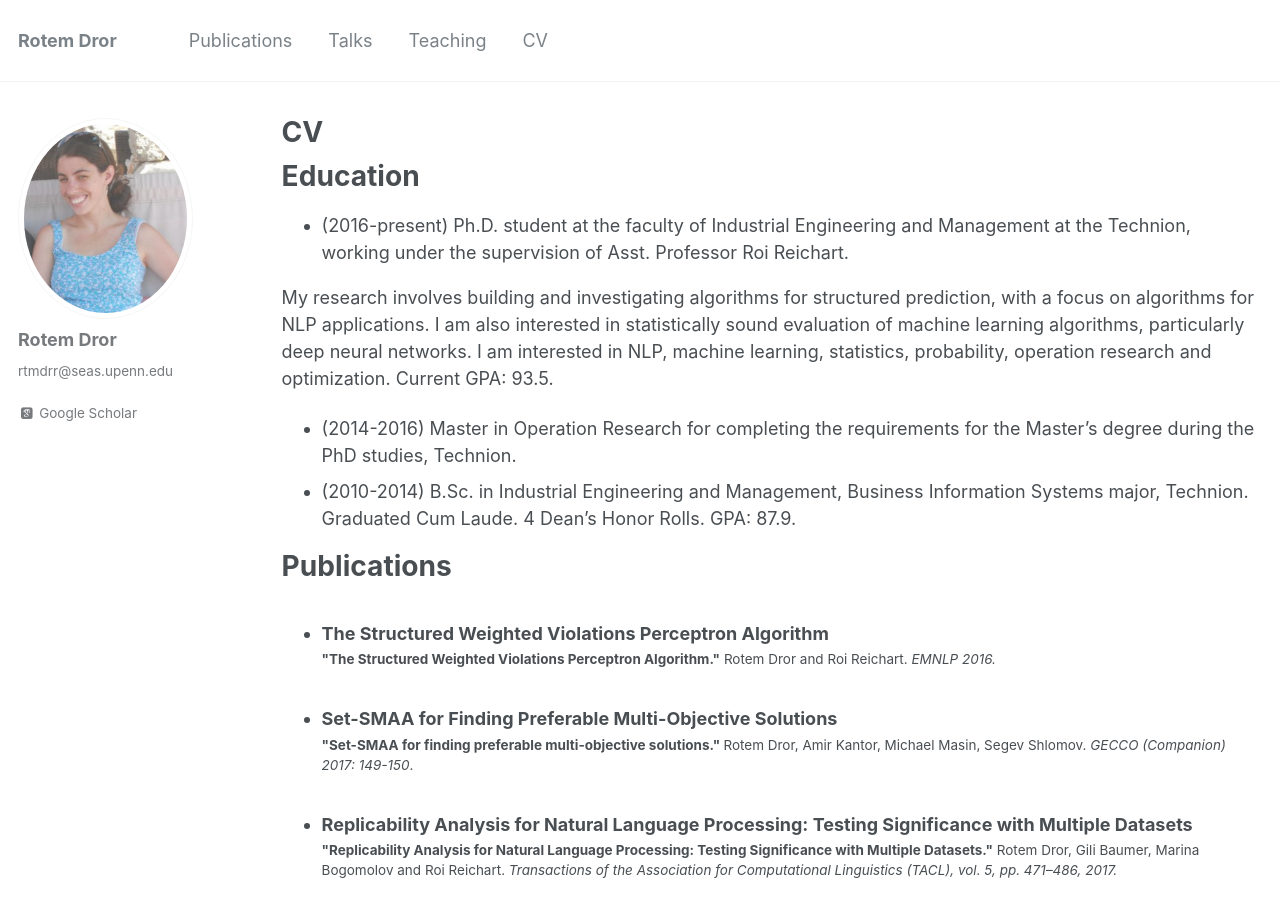
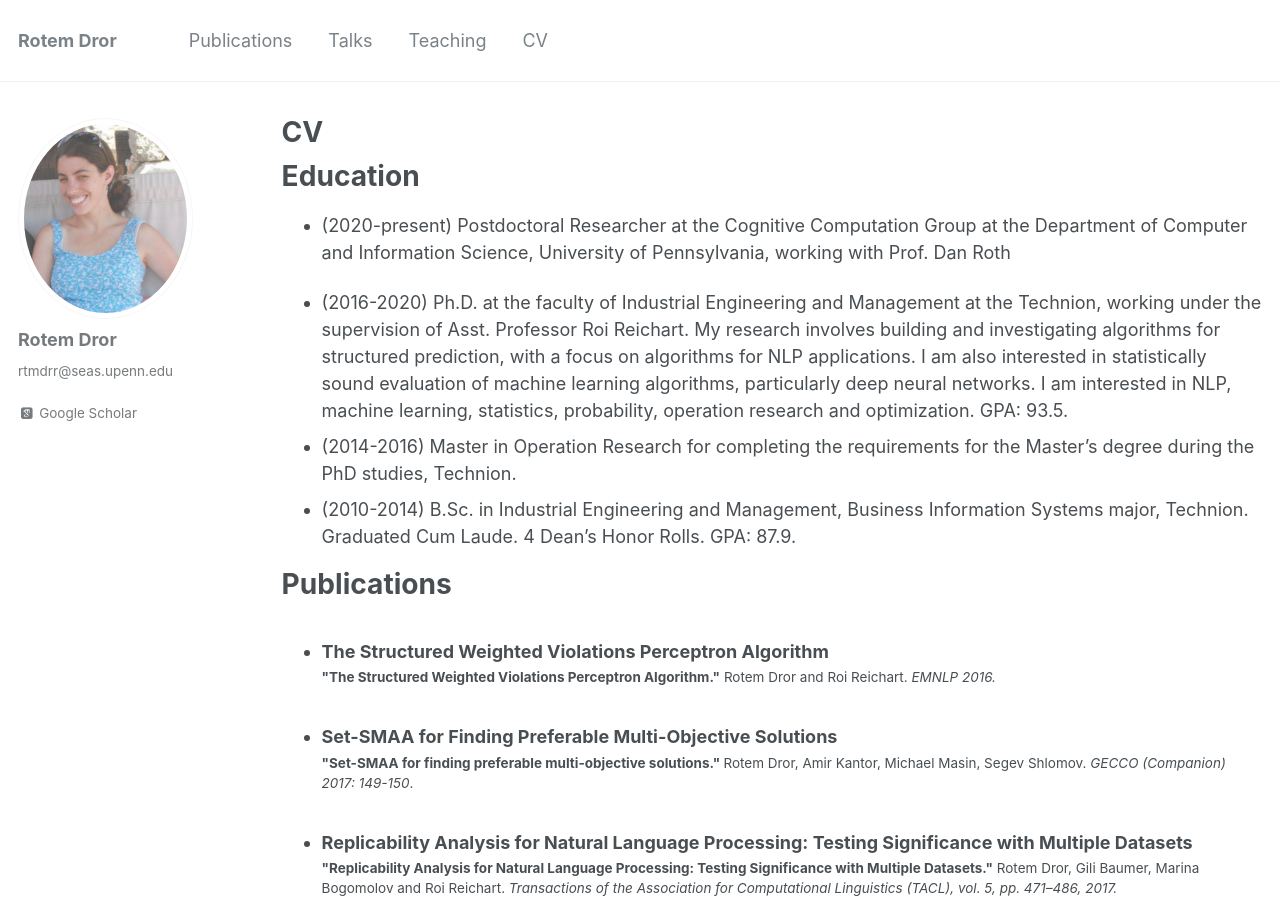
Before and after one commit to rtmdrr/rtmdrr.github.io, a Jekyll site: the page built from _pages/cv.md, in a window 1280 px wide and 900 px high. Built offline with Jekyll 4.4.1, drawn with Linux system fonts in a browser that asks for light colours; some web fonts are replaced.

Commit message:
Update cv.md

```diff
--- a/_pages/cv.md
+++ b/_pages/cv.md
@@ -11,10 +11,10 @@ redirect_from:
 
 Education
 ======
-* (2016-present) Ph.D. student at the faculty of Industrial Engineering and Management at the Technion, working under the supervision of Asst. Professor Roi Reichart.
+* (2020-present) Postdoctoral Researcher at the Cognitive Computation Group at the Department of Computer and Information Science, University of Pennsylvania, working with Prof. Dan Roth
 
-My research involves building and investigating algorithms for structured prediction, with a focus on algorithms for NLP applications. I am also interested in statistically sound evaluation of machine learning algorithms, particularly deep neural networks. I am interested in NLP, machine learning, statistics, probability, operation research and optimization. Current GPA: 93.5.
-
+* (2016-2020) Ph.D. at the faculty of Industrial Engineering and Management at the Technion, working under the supervision of Asst. Professor Roi Reichart.
+My research involves building and investigating algorithms for structured prediction, with a focus on algorithms for NLP applications. I am also interested in statistically sound evaluation of machine learning algorithms, particularly deep neural networks. I am interested in NLP, machine learning, statistics, probability, operation research and optimization. GPA: 93.5.
 * (2014-2016) Master in Operation Research for completing the requirements for the Master's degree during the PhD studies, Technion.
 * (2010-2014) B.Sc. in Industrial Engineering and Management, Business Information Systems major, Technion. Graduated Cum Laude. 4 Dean's Honor Rolls. GPA: 87.9.
 
```
